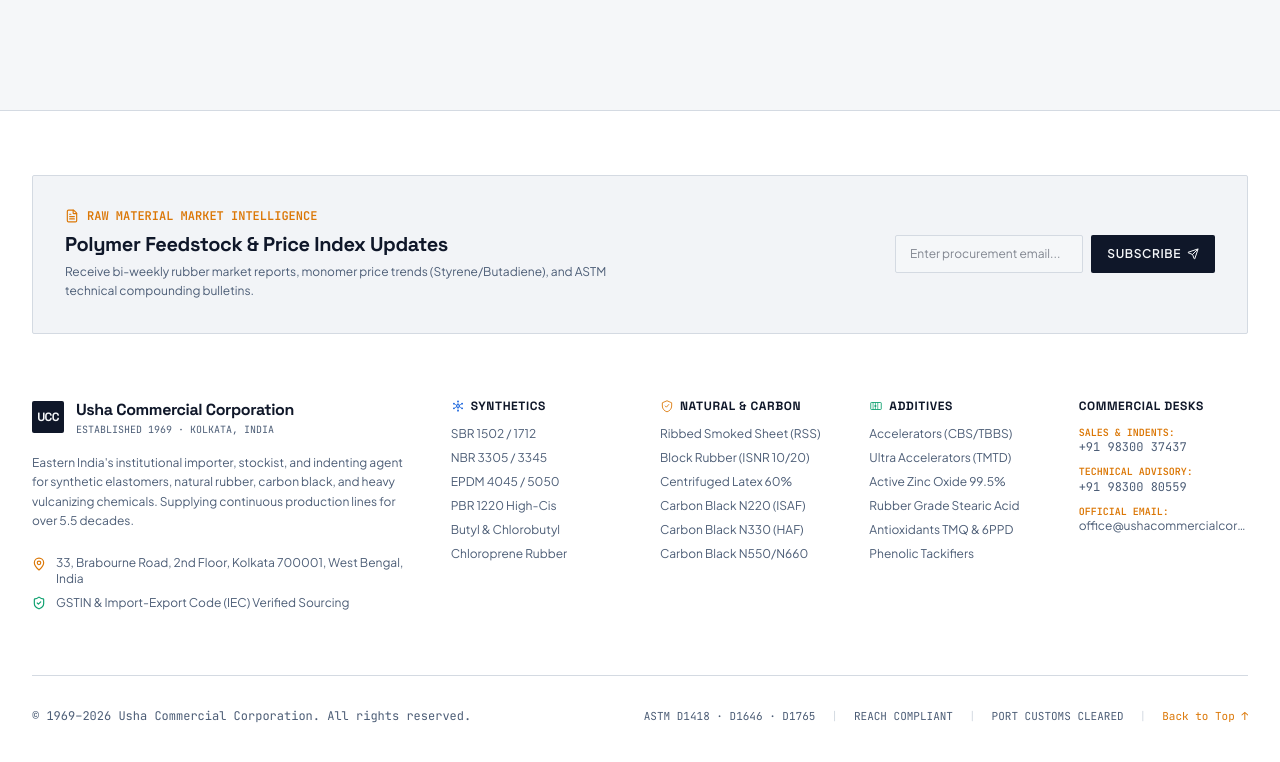
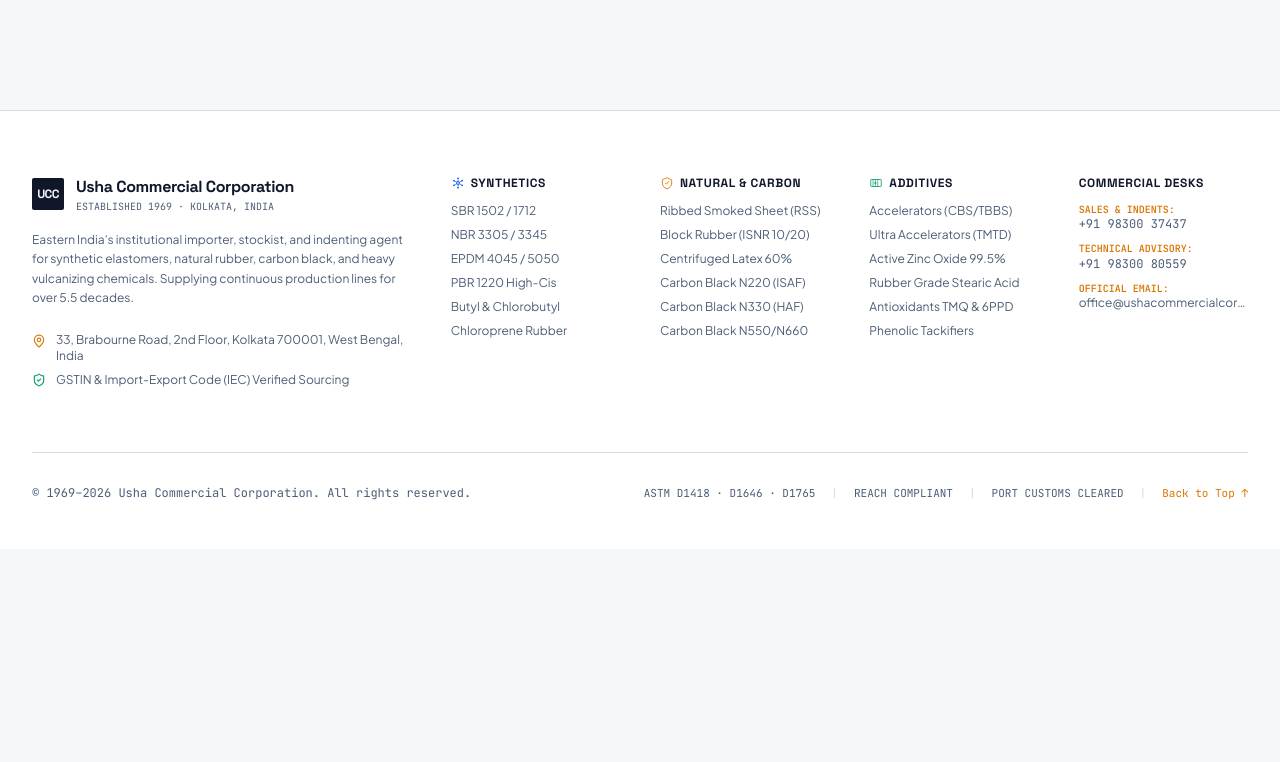
Before and after one commit to genaiwebsites/ucc, a Next.js app: page / in a window 1280 px wide. Shown: the part 6429-7191 px from the top of the page. After the commit the page ends 6978 px from the top, so only its background shows below. Built offline with nearby package versions, Linux system fonts and the light colour scheme.

Commit message:
Remove newsletter intelligence strip from footer as requested

```diff
--- a/src/components/layout/Footer.tsx
+++ b/src/components/layout/Footer.tsx
@@ -1,68 +1,17 @@
 'use client';
 
-import { useState } from 'react';
 import Link from 'next/link';
-import { Mail, Phone, MapPin, Send, CheckCircle2, ShieldCheck, FileText, Globe } from 'lucide-react';
+import { MapPin, ShieldCheck } from 'lucide-react';
 import { MolecularPolymerIcon, QualityCoaBadgeIcon, ContainerFreightIcon } from '@/components/icons/ChemicalIcons';
 
 export default function Footer() {
   const currentYear = new Date().getFullYear();
-  const [subscribed, setSubscribed] = useState(false);
-  const [subEmail, setSubEmail] = useState('');
-
-  const handleSubscribe = (e: React.FormEvent) => {
-    e.preventDefault();
-    if (subEmail) setSubscribed(true);
-  };
 
   return (
     <footer className="bg-card border-t border-border pt-16 pb-12 text-foreground">
       <div className="max-w-7xl mx-auto px-6 md:px-8">
 
-        {/* Tier 1: Raw Material Feedstock & Technical Bulletin Strip */}
-        <div className="p-6 md:p-8 bg-secondary/50 border border-border rounded-xs mb-16 flex flex-col lg:flex-row lg:items-center justify-between gap-6">
-          <div className="max-w-xl">
-            <div className="flex items-center gap-2 text-xs font-mono text-amber font-semibold uppercase mb-1.5">
-              <FileText className="w-3.5 h-3.5" />
-              Raw Material Market Intelligence
-            </div>
-            <h3 className="font-display font-bold text-xl text-foreground mb-1">
-              Polymer Feedstock &amp; Price Index Updates
-            </h3>
-            <p className="text-xs text-muted-foreground font-sans leading-relaxed">
-              Receive bi-weekly rubber market reports, monomer price trends (Styrene/Butadiene), and ASTM technical compounding bulletins.
-            </p>
-          </div>
-
-          <div className="w-full lg:w-auto min-w-[320px]">
-            {!subscribed ? (
-              <form onSubmit={handleSubscribe} className="flex gap-2">
-                <input
-                  required
-                  type="email"
-                  value={subEmail}
-                  onChange={(e) => setSubEmail(e.target.value)}
-                  placeholder="Enter procurement email..."
-                  className="w-full px-3.5 py-2.5 bg-background border border-border rounded-xs text-xs font-sans text-foreground focus:outline-hidden focus:border-foreground"
-                />
-                <button
-                  type="submit"
-                  className="px-4 py-2.5 bg-foreground text-background font-sans font-semibold text-xs uppercase tracking-wider hover:bg-amber hover:text-foreground transition-colors rounded-xs shrink-0 flex items-center gap-1.5"
-                >
-                  <span>Subscribe</span>
-                  <Send className="w-3 h-3" />
-                </button>
-              </form>
-            ) : (
-              <div className="flex items-center gap-2 text-xs font-mono text-emerald-600 dark:text-emerald-400 py-2">
-                <CheckCircle2 className="w-4 h-4" />
-                <span>Subscription Active. Technical bulletins will be delivered to your inbox.</span>
-              </div>
-            )}
-          </div>
-        </div>
-
-        {/* Tier 2: Comprehensive 5-Column Industrial Taxonomy Directory */}
+        {/* 5-Column Industrial Taxonomy Directory */}
         <div className="grid grid-cols-1 md:grid-cols-2 lg:grid-cols-12 gap-10 pb-16 border-b border-border">
 
           {/* Column 1: Corporate Profile (4 cols) */}
@@ -170,7 +119,7 @@
 
         </div>
 
-        {/* Tier 3: Standards, Regulatory Protocols & Legal */}
+        {/* Standards, Regulatory Protocols & Legal */}
         <div className="pt-8 flex flex-col md:flex-row items-center justify-between gap-4 text-xs font-mono text-muted-foreground">
           <div>
             © 1969–{currentYear} Usha Commercial Corporation. All rights reserved.
```
